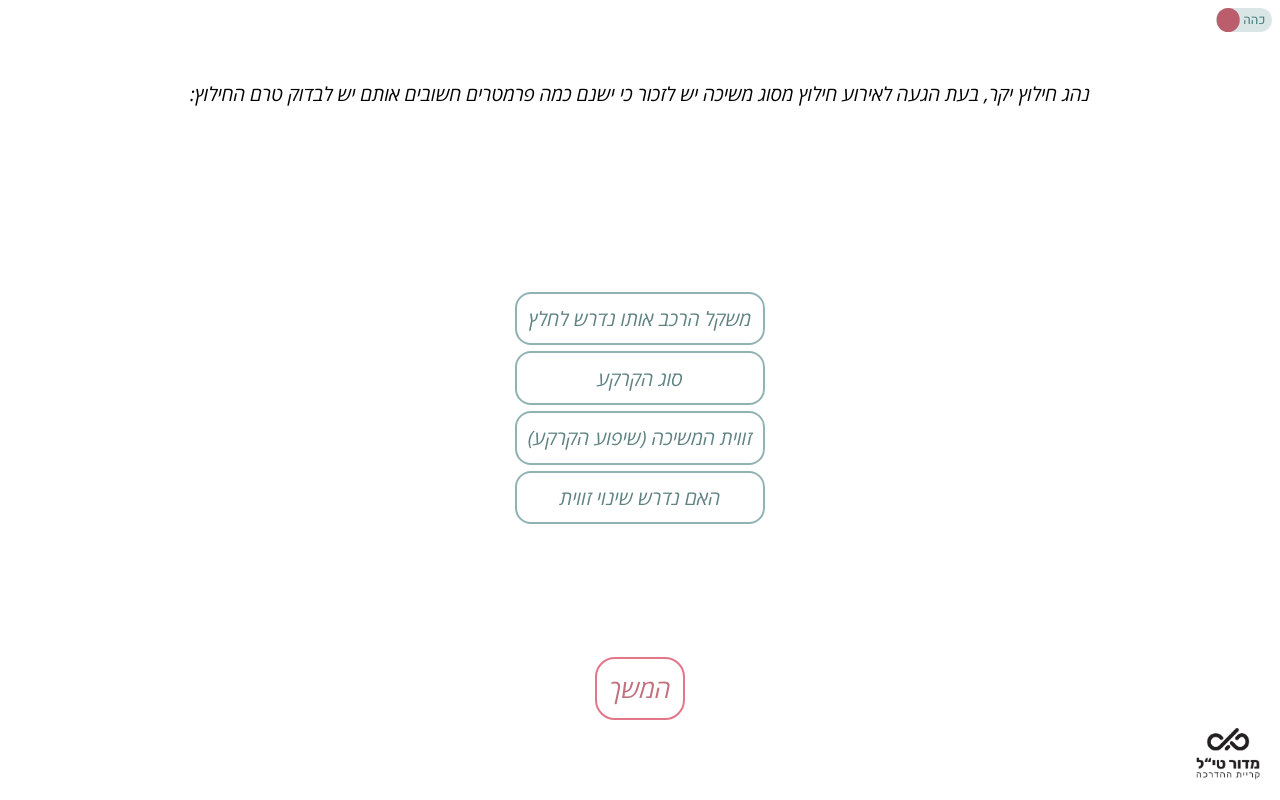
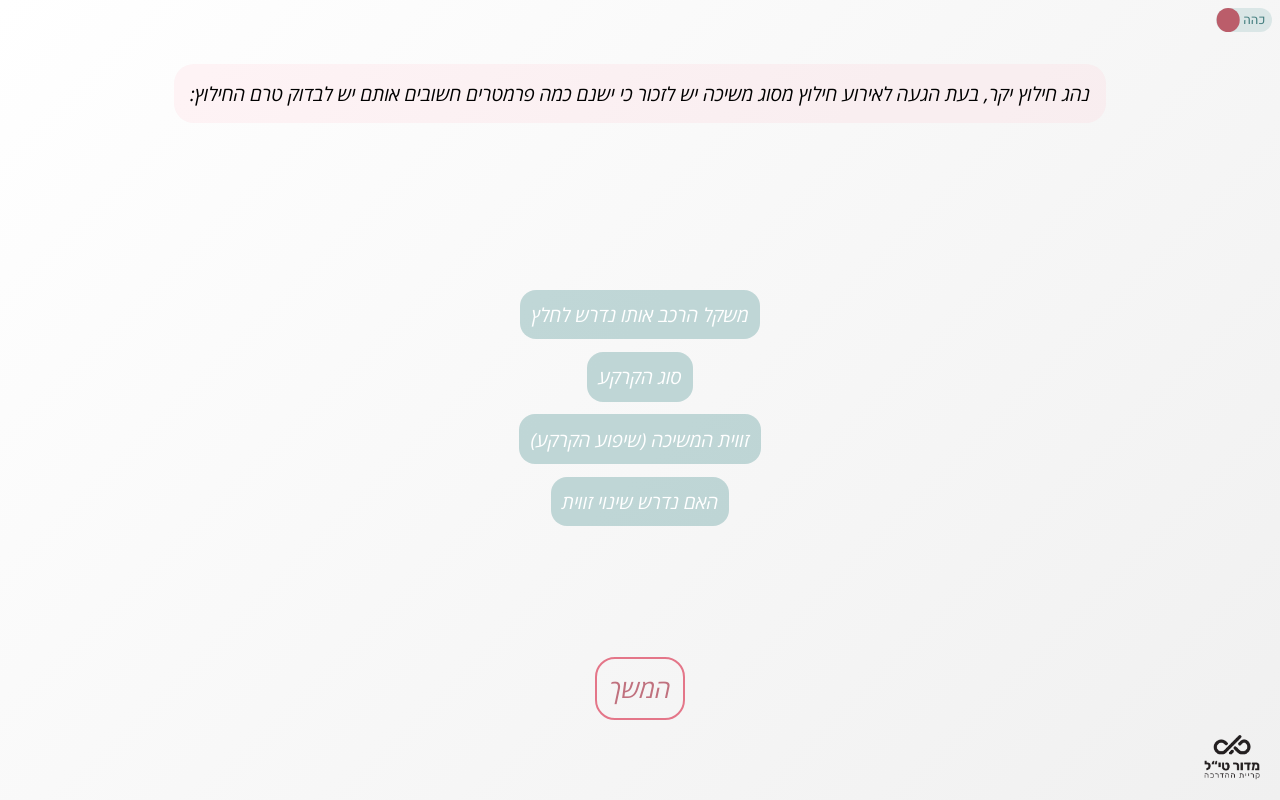
Before and after one commit to madortill/RescueCalculator, a Vue app: page / in a window 1280 px wide. Both pictures are taken after a click on the element "יאללה נתחיל!". Built offline with nearby package versions, Linux system fonts and the light colour scheme.

Commit message:
added styling to the first pages

```diff
--- a/src/components/OpeningScreen.vue
+++ b/src/components/OpeningScreen.vue
@@ -1,28 +1,36 @@
 <template>
     <div id="opening-screen" :class="darkMode ? 'dark-mode' : 'light-mode'">
-        <img class= "madortill" src="/src/assets/media/madortill.png" alt="icon"/>
+        <img class="madortill" src="/src/assets/media/madortill.png" alt="icon" />
 
-        <div  v-if="page===0" class="open-page" :class="darkMode ? 'dark-mode' : 'light-mode'">
+        <div v-if="page === 0" class="open-page">
             <div class="title">ברוכים הבאים למחשבון חישוב התנגדות לחילוץ!</div>
             <div class="button upper" @click="goNext">יאללה נתחיל!</div>
         </div>
 
-        <div  v-else-if="page===1" class="continue-page" :class="darkMode ? 'dark-mode' : 'light-mode'">
+        <div v-else-if="page === 1" class="continue-page">
             <div class="text">
                 נהג חילוץ יקר, בעת הגעה לאירוע חילוץ מסוג משיכה יש לזכור כי ישנם כמה פרמטרים חשובים אותם יש לבדוק טרם החילוץ:
             </div>
             <div class="container-checklist">
-                <div class="item" v-for="item in checklist" :key="item">{{ item }}</div>
+                <div
+                    class="item"
+                    v-for="(item, index) in checklist"
+                    :key="item"
+                    :style="getChecklistAnimationStyle(index)"
+                >
+                    {{ item }}
+                </div>
             </div>
             <div class="button" @click="goNext">המשך</div>
         </div>
-        <div v-else class="continue-page" :class="darkMode ? 'dark-mode' : 'light-mode'">
+
+        <div v-else class="continue-page">
             <div class="text">
-                 לאחר שבדקתם את כל אלו, תוכלו להשתמש במחשבון! <br><br>
-                 עליכם להשתמש בכפתורים שנמצאים במחשבון על מנת להכניס את הערכים הרצויים לנוסחא שבחרתם. <br><br>
-                 לאחר מכן תוכלו לחשב את תוצאת ההתנגדות שיש להפעיל, בהתאם לנוסחאות החילוץ.
+                לאחר שבדקתם את כל אלו, תוכלו להשתמש במחשבון! <br /><br />
+                עליכם להשתמש בכפתורים שנמצאים במחשבון על מנת להכניס את הערכים הרצויים לנוסחא שבחרתם. <br /><br />
+                לאחר מכן תוכלו לחשב את תוצאת ההתנגדות שיש להפעיל, בהתאם לנוסחאות החילוץ.
             </div>
-            <div  class="button" @click="startCalc">המשך</div>
+            <div class="button" @click="startCalc">המשך</div>
         </div>
     </div>
 </template>
@@ -30,45 +38,50 @@
 <script>
 export default {
   name: "opening-screen",
-  props: ['darkMode'],
+  props: ["darkMode"],
   data() {
     return {
-        page: 0,
-        checklist: [
-                'משקל הרכב אותו נדרש לחלץ',
-                'סוג הקרקע',
-                'זווית המשיכה (שיפוע הקרקע)',
-                'האם נדרש שינוי זווית',
-            ]
-    }
+      page: 0,
+      checklist: [
+        "משקל הרכב אותו נדרש לחלץ",
+        "סוג הקרקע",
+        "זווית המשיכה (שיפוע הקרקע)",
+        "האם נדרש שינוי זווית",
+      ],
+    };
   },
   methods: {
     goNext() {
-        this.page++;
+      this.page++;
     },
     startCalc() {
-        this.$emit('nextScreen');
-    }
-  }
-}
+      this.$emit("nextScreen");
+    },
+    getChecklistAnimationStyle(index) {
+      return {
+        animationDelay: `${index * 0.5}s`,
+        animationDuration: "0.9s",
+      };
+    },
+  },
+};
 </script>
 
-
 <style scoped>
+/* General Styles */
 #opening-screen {
     width: 100%;
     height: 100%;
-    font-family: 'OpenSansHebrew';
+    font-family: "OpenSansHebrew";
     text-align: center;
+    overflow: hidden;
 }
-
 
 .open-page,
 .continue-page {
     width: 100%;
     height: 100%;
     display: flex;
-    /* margin-top: 3rem; */
     justify-content: center;
     align-items: center;
     flex-direction: column;
@@ -90,20 +103,7 @@ export default {
     animation: float 3s ease-in-out infinite;
 }
 
-
-/* Keyframes for the floating effect */
-@keyframes float {
-    0% {
-        transform: translateY(0);
-    }
-    50% {
-        transform: translateY(-15px);
-    }
-    100% {
-        transform: translateY(0);
-    }
-}
-
+/* Buttons */
 .button-container {
     position: absolute;
     display: flex;
@@ -117,39 +117,21 @@ export default {
     border: 2px solid rgb(255, 255, 255);
 }
 
-
-.dark-mode .title  {
-    color:rgb(250, 182, 57);
-    /* background-color: orange; */
-    /* border: 2px solid rgb(250, 154, 71); */
-}
-.light-mode .title  {
-    color:rgb(62, 112, 108);
-    /* background-color: pink; */
-    /* border: 2px solid rgb(157, 195, 189); */
-}
-
 .button {
     position: absolute;
     bottom: 5rem;
-    margin-top: 5rem;
     padding: 0.75rem;
     border-radius: 20px;
     font-size: 1.6rem;
+    transition: transform 0.2s, background-color 0.2s;
+}
+
+.button:active {
+    transform: scale(0.95);
 }
 
 .upper {
     bottom: 10rem;
-}
-
-
- .dark-mode {
-    background-color: black;
-    color: rgb(255, 255, 255);
-}
-
-.light-mode {
-    background-color: white !important;
 }
 
 .dark-mode .button {
@@ -162,9 +144,91 @@ export default {
     color: rgb(192, 113, 126);
 }
 
+/* Checklist Items */
+.container-checklist {
+    margin-top: 1rem;
+    display: flex;
+    flex-direction: column;
+    align-items: center;
+    width: 90%;
+}
+
+.item {
+    margin: 0.4rem;
+    padding: 0.7rem;
+    border-radius: 1rem;
+    font-size: 1.2rem;
+    opacity: 0;
+    animation-name: fade-in;
+    animation-fill-mode: forwards;
+}
+
+.dark-mode .item {
+    color: rgb(245, 154, 63);
+    border: 2px solid
+}
+
+.light-mode .item {
+    color: #ffffff;
+    /* border: 2px solid #6f9a9ac2; */
+    background-color: #629f9f5f;
+}
+
+
+
+/* Animations */
+@keyframes float {
+    0% {
+        transform: translateY(0);
+    }
+    50% {
+        transform: translateY(-10px);
+    }
+    100% {
+        transform: translateY(0);
+    }
+}
+
+@keyframes fade-in {
+    0% {
+        opacity: 0;
+        transform: translateY(10px);
+    }
+    100% {
+        opacity: 1;
+        transform: translateY(0);
+    }
+}
+
+/* Dark and Light Modes */
+.dark-mode {
+    background: linear-gradient(135deg, #000, #333);
+    color: white;
+}
+
 .light-mode {
-    background-color: white;
+    background: linear-gradient(135deg, #fff, #f0f0f0);
     color: black;
+}
+
+.dark-mode .title {
+    color: rgb(250, 182, 57);
+}
+
+.light-mode .title {
+    color: rgb(62, 112, 108);
+}
+
+/* Mobile Optimization */
+.madortill {
+    width: 3.5rem;
+    position: absolute;
+    bottom: 1.25rem;
+    right: 1.25rem;
+}
+
+.dark-mode .madortill {
+    filter: invert(1) brightness(2);
 }
 
 .text {
@@ -176,47 +240,8 @@ export default {
     font-size: 1.2rem;
 }
 
-
-.dark-mode .text {
-    /* background-color: orange; */
-}
-
 .light-mode .text {
-    /* background-color: pink; */
-}
-
-.item {
-    margin: 0.4rem;
-    padding: 0.7rem;
-    border-radius: 1rem;
-    font-size: 1.23rem;
-    color: white;
-}
-
-.dark-mode .item {
-    color: rgb(245, 154, 63);
-    border: 2px solid
-}
-
-.light-mode .item {
-    color: #5f8282;
-    border: 2px solid #6f9a9ac2;
-}
-
-.container-checklist {
-   margin-top: 1rem;
-}
-
-.madortill, .mifkada {
-    width: 4rem;
-    position: absolute;
-    bottom: 1.25rem;
-    right: 1.25rem;
-}
-
-
-.dark-mode .madortill {
-    filter: invert(1) brightness(2);
+    background-color: rgba(255, 192, 203, 0.173);
 }
 
 </style>
```
